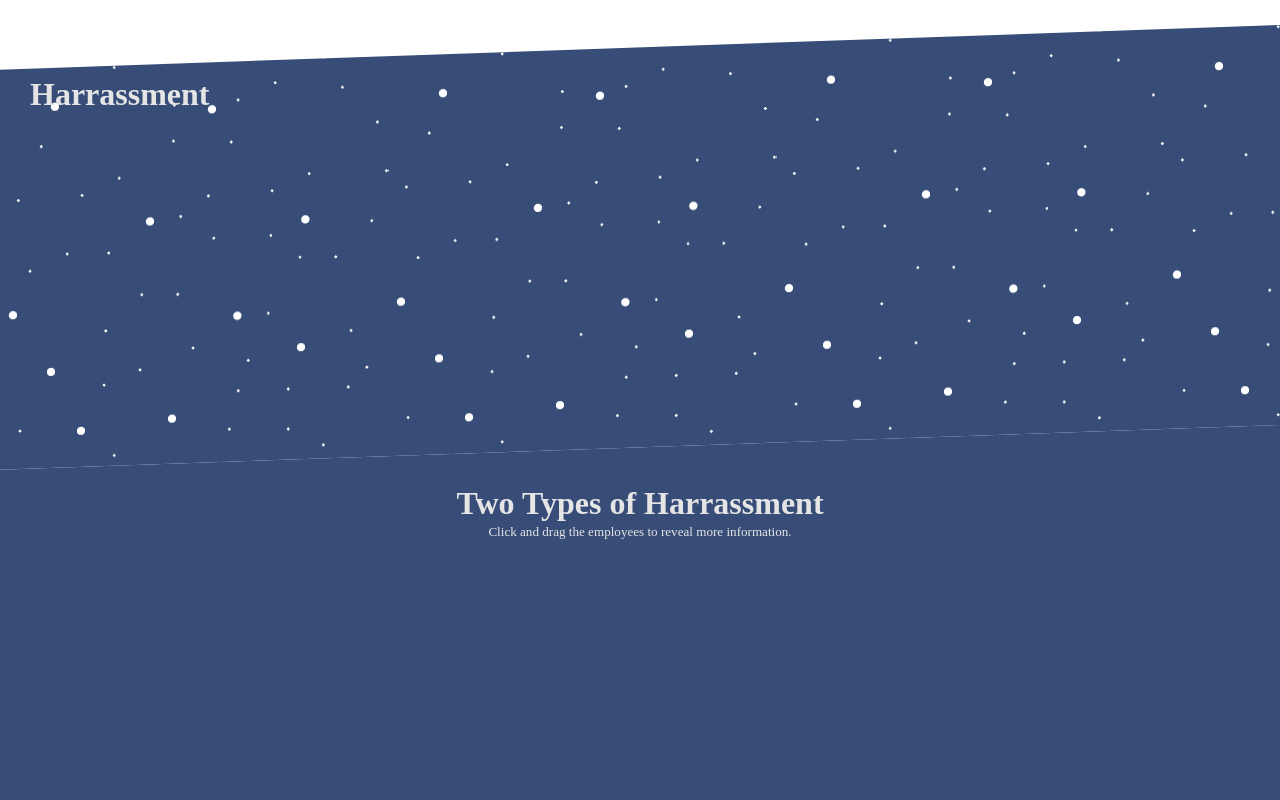
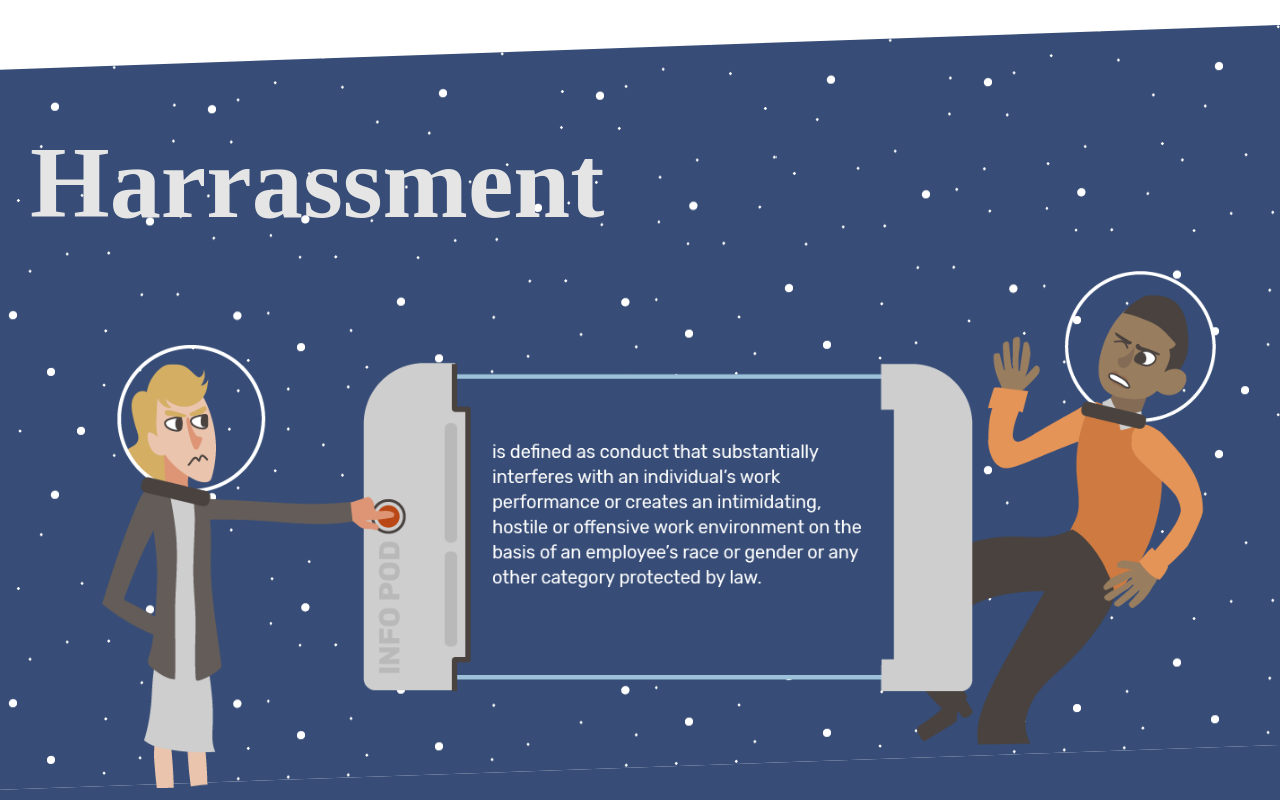
Before and after one commit to Venpresath/intpreppage, a plain HTML site: page index.html in a window 1280 px wide. Shown: the top 800 px of the page. Drawn offline with Linux system fonts and the light colour scheme.

Commit message:
added first images

```diff
--- a/css/main.css
+++ b/css/main.css
@@ -8,7 +8,7 @@ body {
       position: relative;
       width: 100%;
       margin-top: 25px;
-      height: 400px;
+      height: 90vh;
       color: #e5e5e5;
       box-sizing: border-box;
       padding: 30px;
@@ -30,11 +30,37 @@ body {
       transform: skewY(-2deg);
   }
 
+  .aContainer{
+      margin-top: 5%;
+  }
+  .aHead{
+      font-size: 8vw;
+  }
+
+  .harrassment-womanwithtextpod{
+    position: absolute;
+        bottom: -6%;
+        right: 24%;
+    width: 68%;
+    height: auto;
+    z-index: 2;
+  }
+
+  .harrassment-man{
+    position: absolute;
+    bottom: 0%;
+    right: 5%;
+    width: 25%;
+    height: auto;
+    z-index: 1;
+  }
+
+
   /*Two Types of Harassment Div*/
   .slantedDivB{
     position: relative;
     width: 100%;
-    height: 400px;
+    height: 75vh;
     color: #e5e5e5;
 }
 
@@ -70,7 +96,7 @@ body {
 
 .slantedBFloor{
     width: 100%;
-    height: 100px;
+    height: 20vh;
     background-color: #878787;
 }
 .slantedBFloor::after{
@@ -88,7 +114,7 @@ body {
     position: relative;
     width: 100%;
     margin-top: 0;
-    height: 400px;
+    height: 90vh;
     color: #e5e5e5;
     box-sizing: border-box;
     padding: 30px;
--- a/index.html
+++ b/index.html
@@ -13,7 +13,12 @@
 <body>
     <div class="slantedDivA">
         <div class="aContainer">
-            <h1>Harrassment</h1>
+            <h1 class="aHead">Harrassment</h1>
+
+                <img src="/img/harrassment-womanwithtextpod.png" class="harrassment-womanwithtextpod">
+                <img src="/img/harrassment-man.png" class="harrassment-man">
+
+            </div>
         </div>
     </div>
 
```
